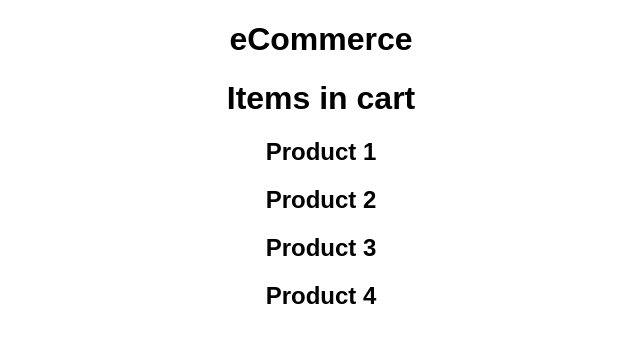
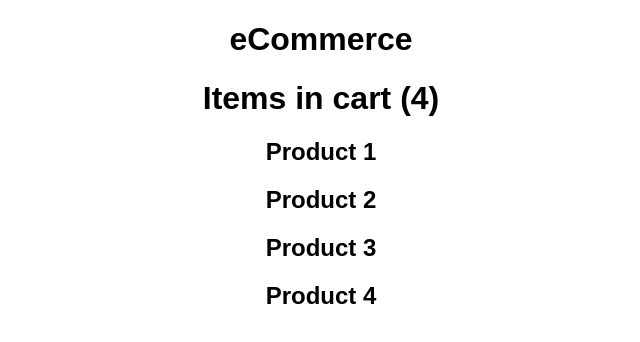
Before and after one commit to MarkVed17/praxis, a React (Create React App) app: page / in a window 1280 px wide. Shown: the top 342 px of the page, without its empty margins (319-959 px from the left). Built offline with nearby package versions, Linux system fonts and the light colour scheme.

Commit message:
feat: consumed `cart-context` in `ECommerce` app

```diff
--- a/src/exercises/useContext-exercises/Ecommerce/Ecommerce.js
+++ b/src/exercises/useContext-exercises/Ecommerce/Ecommerce.js
@@ -1,12 +1,17 @@
+import { useContext } from "react";
+import { CartContext } from "./cart-context";
+
 export function ProductListing() {
   return ["1", "2", "3", "4"].map((item) => <h2 key={item}>Product {item}</h2>);
 }
 
 export function Cart() {
+  const { cartItems } = useContext(CartContext);
+
   return (
     <>
       <h1>eCommerce</h1>
-      <h1> Items in cart </h1>
+      <h1> Items in cart ({cartItems})</h1>
     </>
   );
 }
```
